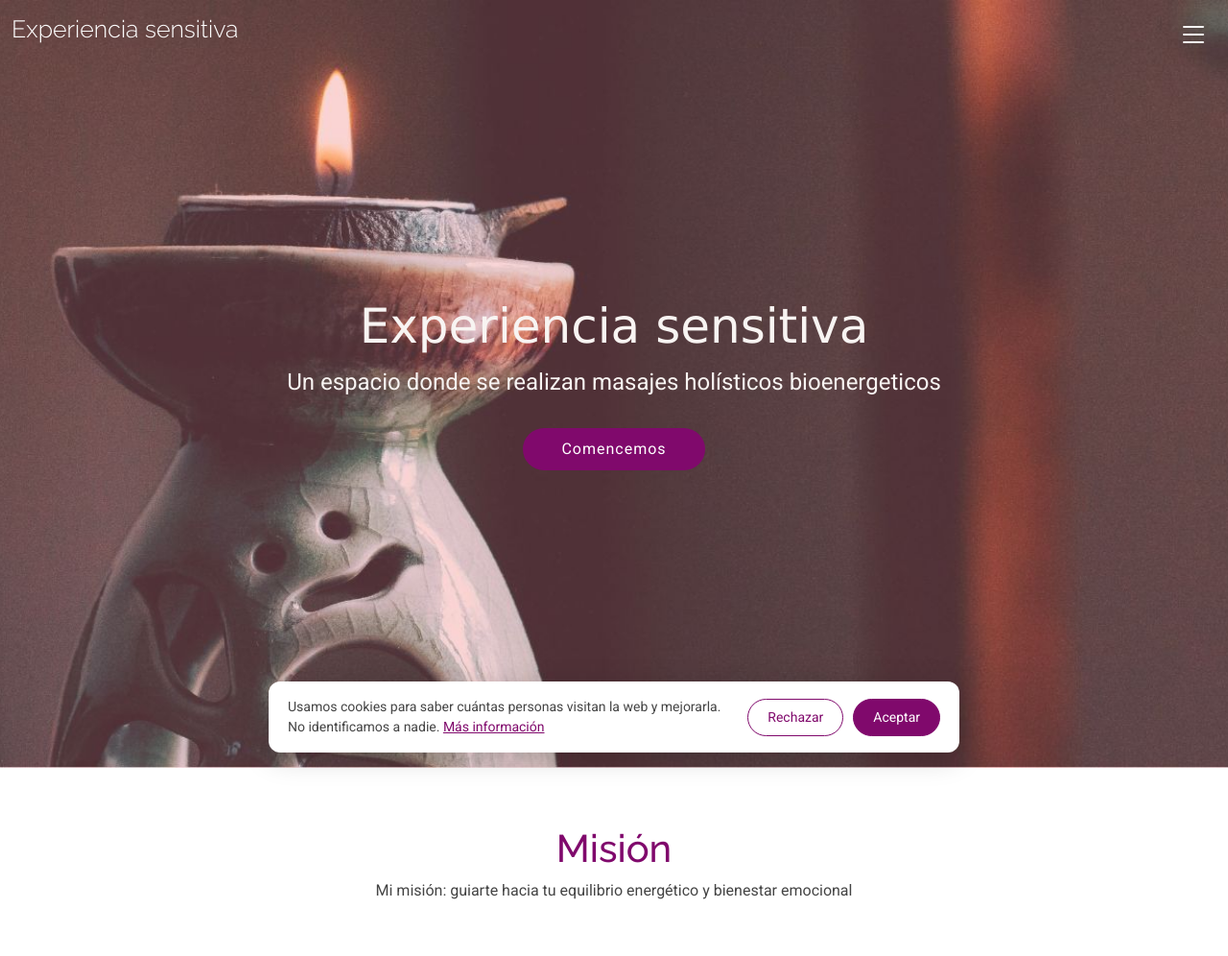
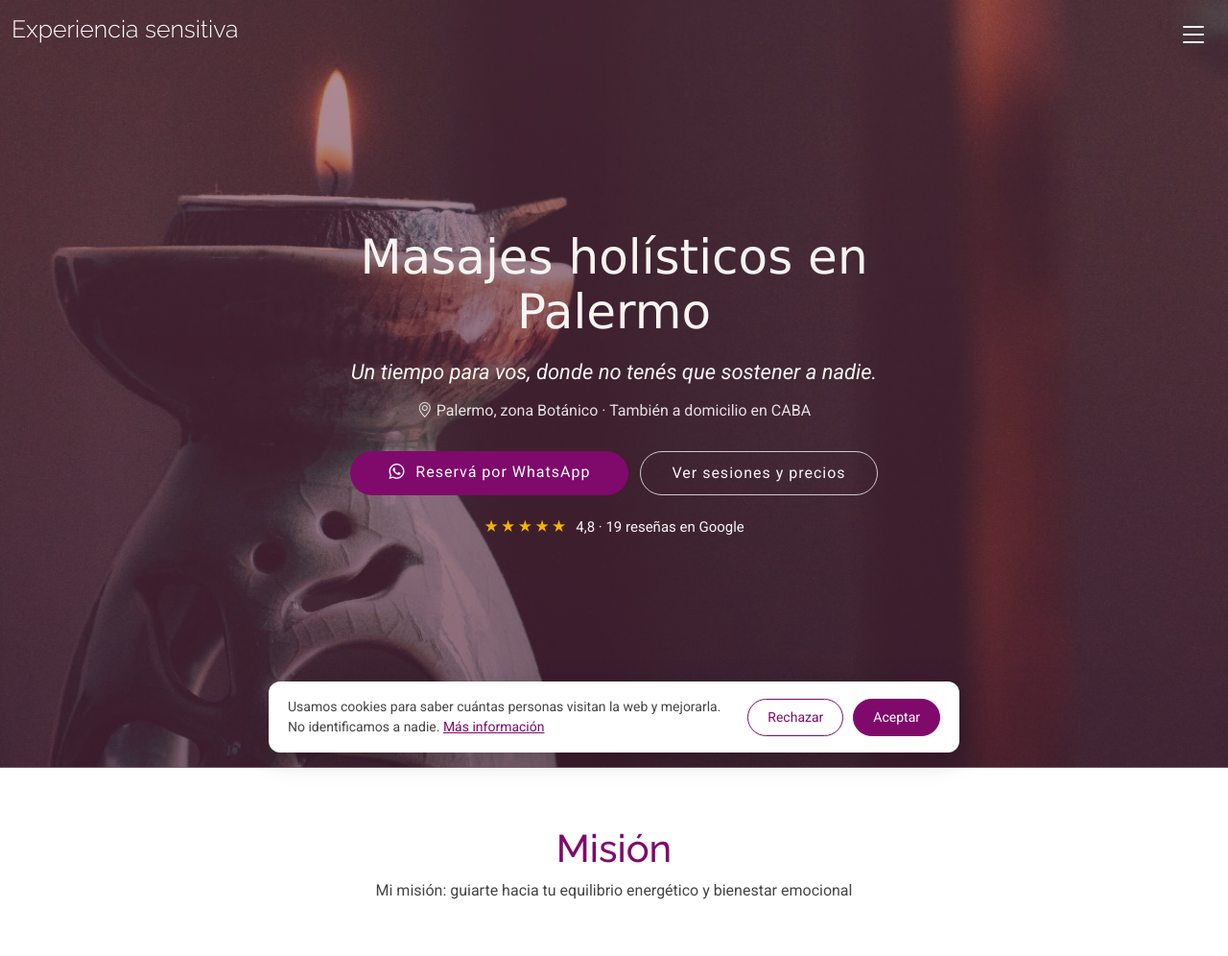
Before and after one commit to pablovalenz/landingmasajes.github.io, a PHP site: page / in a window 1280 px wide. Shown: the top 996 px of the page at 96% size. Run offline with PHP 8.4, Linux system fonts and the light colour scheme.

Commit message:
Nueva portada con botón de WhatsApp y un solo título principal
Co-Authored-By: Claude Opus 5.5 <noreply@anthropic.com>
Claude-Session: https://claude.ai/code/session_01CuvJysweQ8uZ54SxZfdoVk

```diff
--- a/assets/css/main.css
+++ b/assets/css/main.css
@@ -1131,3 +1131,107 @@ section,
   text-decoration: underline;
   cursor: pointer;
 }
+
+/*--------------------------------------------------------------
+# Portada (hero) y títulos de sección
+--------------------------------------------------------------*/
+.section-title h2.titulo-seccion {
+  font-size: 40px;
+  font-weight: 500;
+  color: var(--accent-color);
+  margin-bottom: 8px;
+}
+
+.hero::after {
+  content: "";
+  position: absolute;
+  inset: 0;
+  z-index: 2;
+  background: linear-gradient(180deg, rgba(40, 10, 35, 0.35) 0%, rgba(40, 10, 35, 0.55) 100%);
+}
+
+.hero .hero-marca {
+  margin: 0 0 6px 0;
+  font-size: 15px;
+  letter-spacing: 3px;
+  text-transform: uppercase;
+  color: rgba(248, 244, 242, 0.85);
+}
+
+.hero h1 {
+  font-family: Verdana, Geneva, Tahoma, sans-serif;
+  margin: 0;
+  font-size: 50px;
+  font-weight: 300;
+  line-height: 1.15;
+  color: #f8f4f2;
+}
+
+.hero .hero-promesa {
+  margin: 16px 0 0 0;
+  font-size: 22px;
+  font-style: italic;
+  color: #f8f4f2;
+}
+
+.hero .hero-zona {
+  margin: 12px 0 0 0;
+  font-size: 16px;
+  color: rgba(248, 244, 242, 0.9);
+}
+
+.hero-botones {
+  display: flex;
+  flex-wrap: wrap;
+  justify-content: center;
+  gap: 12px;
+  margin-top: 30px;
+}
+
+.hero .hero-botones .btn-get-started {
+  margin: 0;
+}
+
+.hero .btn-get-started i {
+  margin-right: 6px;
+}
+
+.hero .btn-secundario {
+  display: inline-block;
+  padding: 10px 32px;
+  border-radius: 50px;
+  border: 1px solid rgba(248, 244, 242, 0.8);
+  color: #f8f4f2;
+  font-size: 16px;
+  letter-spacing: 1px;
+  transition: 0.3s;
+}
+
+.hero .btn-secundario:hover {
+  background: rgba(248, 244, 242, 0.15);
+  color: #ffffff;
+}
+
+.hero .hero-resenas {
+  display: inline-block;
+  margin-top: 22px;
+  font-size: 15px;
+  color: #f8f4f2;
+}
+
+.hero .hero-resenas span {
+  color: #f5b301;
+  letter-spacing: 2px;
+  margin-right: 4px;
+}
+
+@media (max-width: 768px) {
+  .hero h1 { font-size: 34px; }
+  .hero .hero-promesa { font-size: 19px; }
+  .hero .hero-zona { font-size: 15px; }
+  .hero .hero-zona span { display: block; }
+  .hero .hero-zona .hero-sep { display: none; }
+  .hero-botones { flex-direction: column; align-items: center; }
+  .hero .hero-botones a { min-width: 250px; }
+  .section-title h2.titulo-seccion { font-size: 34px; }
+}
--- a/index.html
+++ b/index.html
@@ -125,9 +125,14 @@
       <div class="container text-center" data-aos="fade-up" data-aos-delay="100">
         <div class="row justify-content-center">
           <div class="col-lg-8">
-            <h2>Experiencia sensitiva</h2>
-            <p>Un espacio donde se realizan masajes holísticos bioenergeticos</p>
-            <a href="#about" class="btn-get-started">Comencemos</a>
+            <h1>Masajes holísticos en Palermo</h1>
+            <p class="hero-promesa">Un tiempo para vos, donde no tenés que sostener a nadie.</p>
+            <p class="hero-zona"><span><i class="bi bi-geo-alt"></i> Palermo, zona Botánico</span><span class="hero-sep"> · </span><span>También a domicilio en CABA</span></p>
+            <div class="hero-botones">
+              <a href="https://wa.me/5491130626922?text=Hola%20Pablo%2C%20quiero%20reservar%20una%20sesi%C3%B3n" target="_blank" class="btn-get-started"><i class="bi bi-whatsapp"></i> Reservá por WhatsApp</a>
+              <a href="#why-us" class="btn-secundario">Ver sesiones y precios</a>
+            </div>
+            <a href="#resenas" class="hero-resenas"><span aria-hidden="true">★★★★★</span> 4,8 · 19 reseñas en Google</a>
           </div>
         </div>
       </div>
@@ -139,7 +144,7 @@
 
       <!-- Section Title -->
       <div class="container section-title" data-aos="fade-up">
-        <h1>Misión</h1>
+        <h2 class="titulo-seccion">Misión</h2>
         <p>Mi misión: guiarte hacia tu equilibrio energético y bienestar emocional</p>
       </div><!-- End Section Title -->
 
@@ -179,7 +184,7 @@ Trabajo con la energía sutil del cuerpo, ayudándote a desbloquear emociones, a
 
       <!-- Section Title -->
       <div class="container section-title" data-aos="fade-up">
-        <h1>Mis servicios</h1>
+        <h2 class="titulo-seccion">Mis servicios</h2>
         <p>Cada sesión es un tiempo para vos, donde no tenés que sostener a nadie. Elegí cuánto tiempo querés regalarte.</p>
       </div><!-- End Section Title -->
 
@@ -312,7 +317,7 @@ Trabajo con la energía sutil del cuerpo, ayudándote a desbloquear emociones, a
 
       <!-- Section Title -->
       <div class="container section-title" data-aos="fade-up">
-        <h1>Horarios</h1>
+        <h2 class="titulo-seccion">Horarios</h2>
         <h3>De Lunes a Viernes de 11 a 22hs <br>Sábados de 11hs a 16hs</h3>
         <p><br>Los turnos se reservan con seña previa</p>
       </div><!-- End Section Title -->
```
